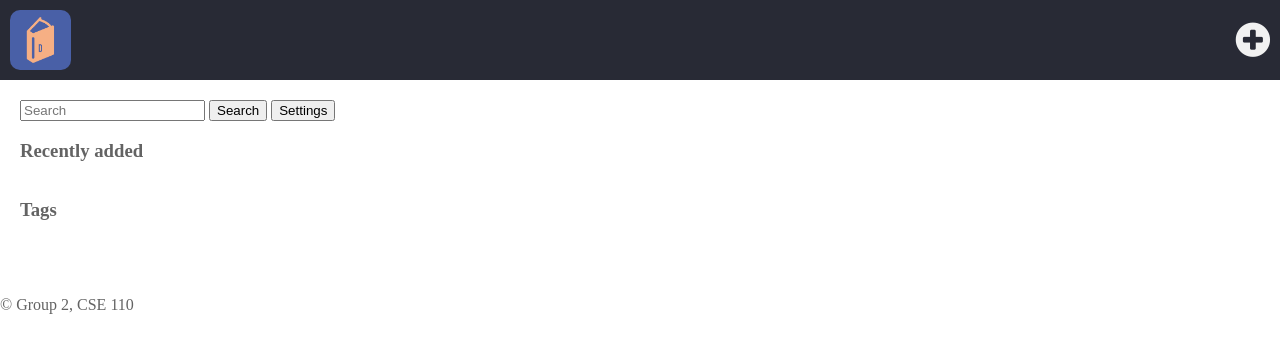
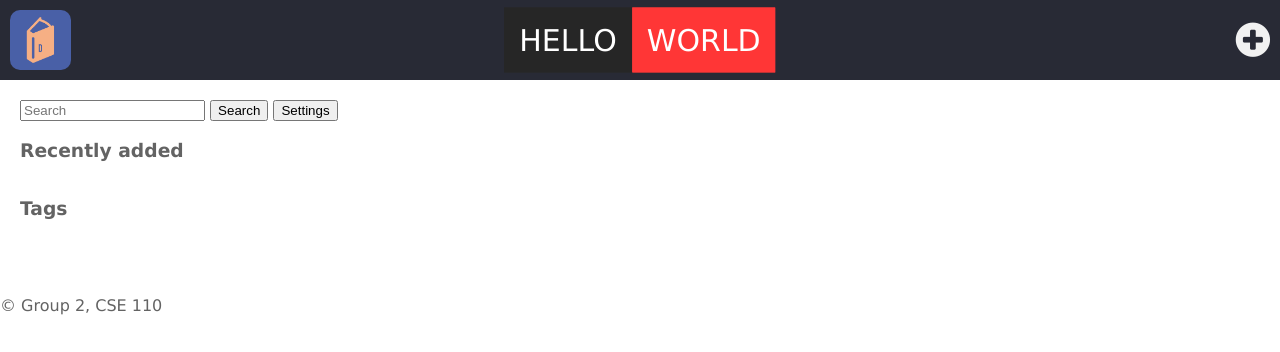
Before and after one commit to sahildadhwal/CS-Dictionary, a website: page source/home.html in a window 1280 px wide. Drawn offline with Linux system fonts and the light colour scheme.

Commit message:
adding "hello world" button, to be changed later

```diff
--- a/source/home.html
+++ b/source/home.html
@@ -9,6 +9,9 @@
   <body>
     <header class="nav-bar">
         <img class="logo" src="./src/assets/d_logo.png" alt="Home Image" height="70px" onclick="jump_HomeHtml()">
+        <div class="center">
+            <a href="#"><span data-attr="Hello">Hello</span><span data-attr="World">World</span></a>
+        </div>
         <i class="add-button fa fa-plus-circle" aria-hidden="true" onclick="jump_CreateTermHtml()"></i>
     </header>
 
@@ -36,6 +39,7 @@
         </div>
     </main>
     <footer>
+
         <br><br>
         <div>&copy; Group 2, CSE 110</div>
 
--- a/source/src/pages/home/home.css
+++ b/source/src/pages/home/home.css
@@ -38,30 +38,90 @@ term-card:last-child {
     align-content: center;
 }
 
-/* MAKE IT GLOW?? https://alvarotrigo.com/blog/10-cool-css-animations-to-add-to-your-website/
-.add-button:hover {
-    content: '';
-    background: linear-gradient(45deg,  #a4efda, rgb(0, 123, 255), #5100ff, #f48eff);
-    background-size: 400%;
-    z-index: -1;
 
-    animation: glowing 20s linear infinite;
-
-    transition: opacity .3s ease-in-out;
-
-    aspect-ratio: 1/1;
+/* Hello World button https://alvarotrigo.com/blog/best-css-button-hover-effects/ */
+body {
+    margin: 0;
+    padding: 0;
+    font-family: verdana;
 }
-
-.add-button:active {
-    color: #000
+.center {
+    position: absolute;
+    top: 50%;
+    left: 50%;
+    transform: translate(-50%, -50%);
 }
-
-.add-button:active:after {
-    background: transparent;
+a {
+    text-decoration: none;
+    text-transform: uppercase;
+    font-size: 30px;
 }
-
-@keyframes glowing {
-    0% { background-position: 0 0; }
-    50% { background-position: 400% 0; }
-    100% { background-position: 0 0; }
-} */
+a span {
+    padding: 15px;
+    transition: .5s;
+    position: relative;
+}
+a span:nth-child(1) {
+    color: #fff;
+    background: #262626;
+}
+a span:nth-child(2) {
+    color: #fff;
+    background: #ff3636;
+}
+a span:nth-child(1):before {
+    content: attr(data-attr);
+    position: absolute;
+    top: 0;
+    left: 0;
+    background: #ff3636;
+    padding: 15px;
+    transition: 0.5S;
+    transform-origin: top;
+    transform: rotateX(90deg) translateY(-50%);
+}
+a:hover span:nth-child(1):before {
+    transform: rotateX(0deg) translateY(0%);
+}
+a span:nth-child(2):before {
+    content: attr(data-attr);
+    position: absolute;
+    top: 0;
+    left: 0;
+    background: #262626;
+    padding: 15px;
+    transition: 0.5S;
+    transform-origin: bottom;
+    transform: rotateX(90deg) translateY(50%);
+}
+a:hover span:nth-child(2):before {
+    transform: rotateX(0deg) translateY(0%);
+}
+a  span:nth-child(1):after {
+  content: attr(data-attr);
+  padding: 15px;
+  position: absolute;
+  top: 0;
+  left: 0;
+  background: #262626;
+  transform-origin: bottom;
+  transform: rotateX(0deg) translateY(0%);
+  transition: 0.5s;
+}
+a:hover span:nth-child(1):after {
+  transform: rotateX(90deg) translateY(50%);
+}
+a span:nth-child(2):after {
+    content: attr(data-attr);
+    position: absolute;
+    top: 0;
+    left: 0;
+    background: #ff3636;
+    padding: 15px;
+    transition: 0.5S;
+    transform-origin: top;
+    transform: rotateX(0deg) translateY(0%);
+}
+a:hover span:nth-child(2):after {
+    transform: rotateX(90deg) translateY(-50%);
+}
```
